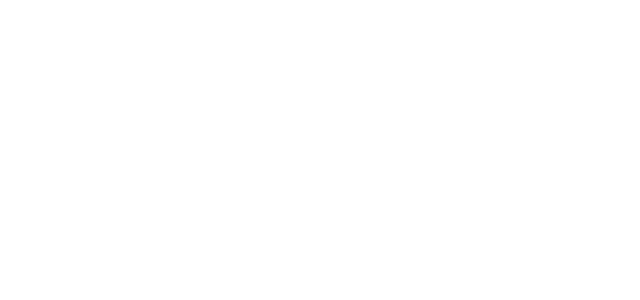
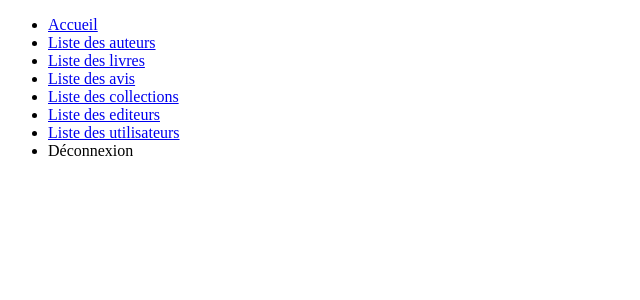
Before and after one commit to Girglost/projetBiblio, an Angular app in the folder biblio-angular/: page / in a window 1280 px wide. Shown: the top 300 px of the page, without its empty margins (0-640 px from the left). Built offline with nearby package versions, Linux system fonts and the light colour scheme.

Commit message:
Angular
App j'ai mis app-navigation quand on est pas connecté

```diff
--- a/biblio-angular/src/app/app.html
+++ b/biblio-angular/src/app/app.html
@@ -1,6 +1,6 @@
 @if (authService.isLogged()) {
 <app-navigation />
 }
-
+<app-navigation/>
 
 <router-outlet />
```
